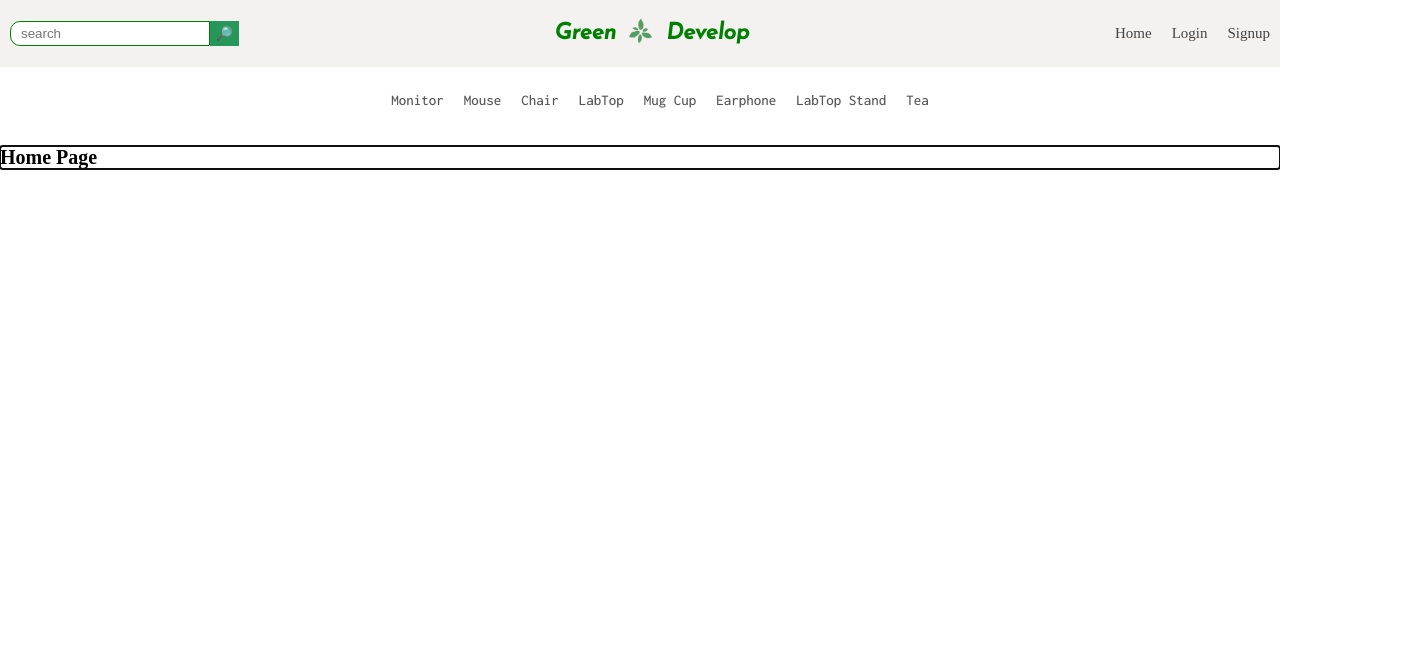
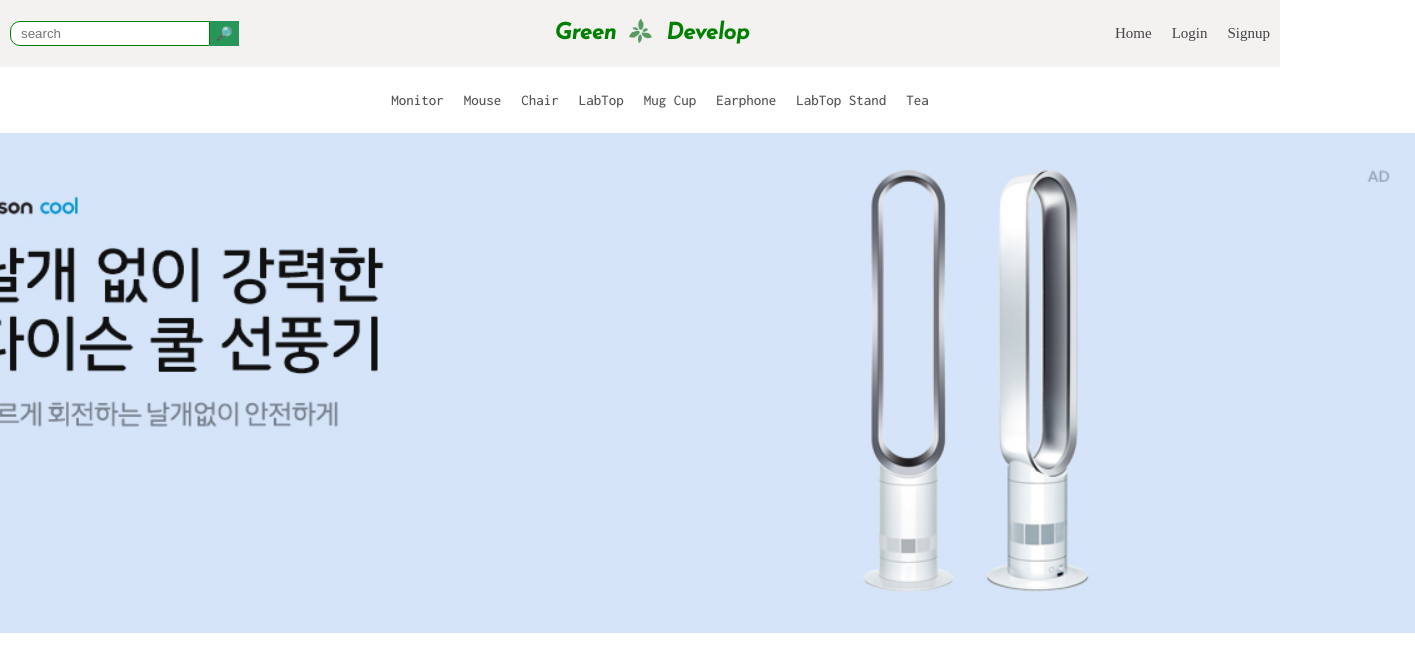
Before and after one commit to JEONGHWANMIN/SvelteProject, a Svelte app: page / in a window 1280 px wide. Shown: the top 672 px of the page, 1415 px wide, since content can reach past the window. Built offline with nearby package versions, Linux system fonts and the light colour scheme.

Commit message:
Feat : "추가 Banner 로직"

```diff
--- a/src/pages/Home.svelte
+++ b/src/pages/Home.svelte
@@ -1,5 +1,34 @@
 <script>
+ import Banners1 from '../images/banners/banners1.jpg'
+ import Banners2 from '../images/banners/banners2.jpg'
+ import Banners3 from '../images/banners/banners3.jpg'
+
+ let Banners = [Banners1 ,Banners2,Banners3]
+ let num = 0
+ setInterval(() => {
+   if (num === 2) num = 0
+   else  num = num + 1
+   console.log(num)
+ }, 3000);
 
 </script>
 
-<h1>Home Page</h1>
+<div class="BannersBox">
+  <img src={Banners[num]} alt="Shopa">
+</div>
+
+<style lang="scss">
+  .BannersBox {
+    transition-delay: 10s;
+    display: flex;
+    justify-content: center;
+    align-items: center;
+    width: 70%;
+    margin: auto;
+    background-color: lightgrey;
+    img {
+      height: 50rem;
+    }
+  }
+
+</style>
```
